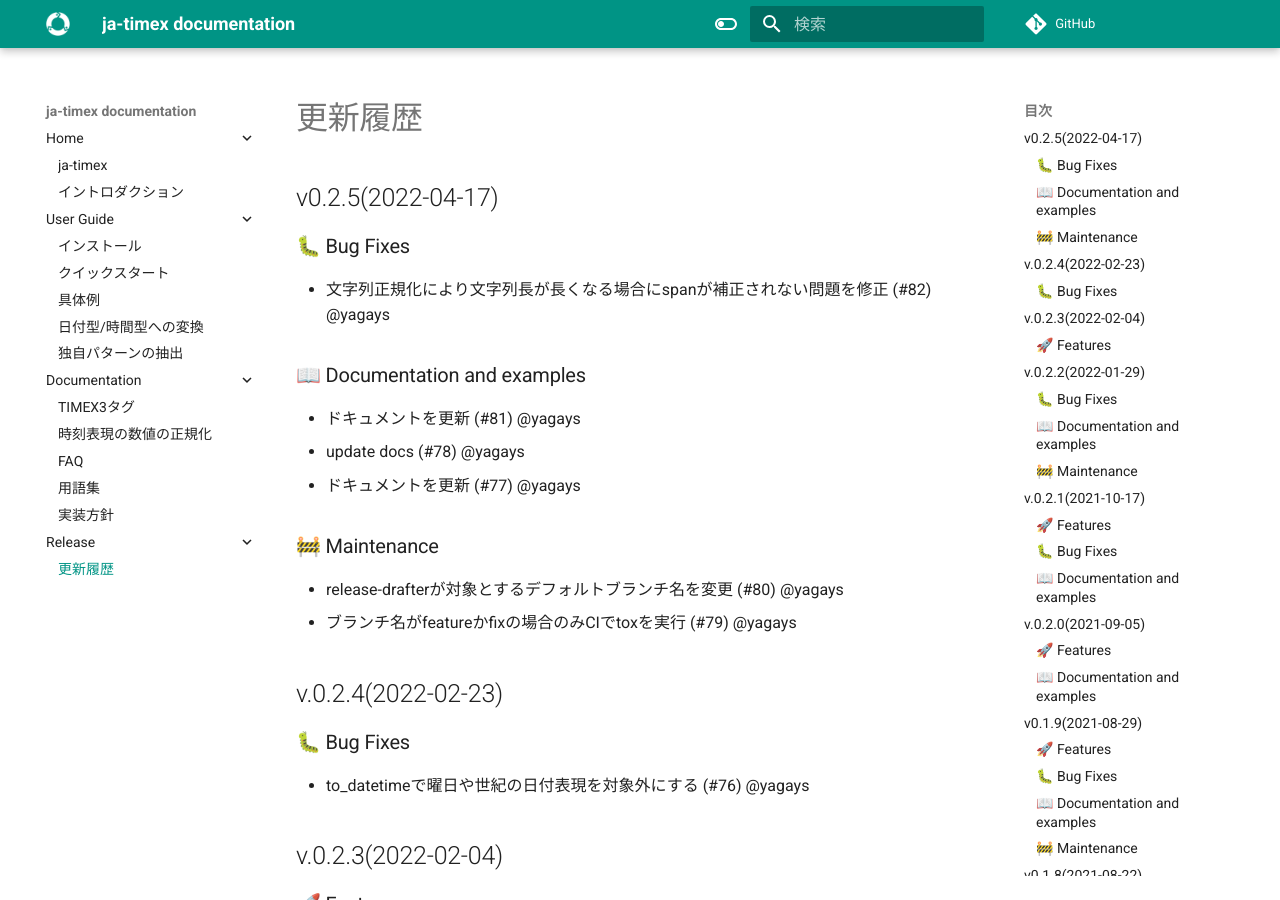
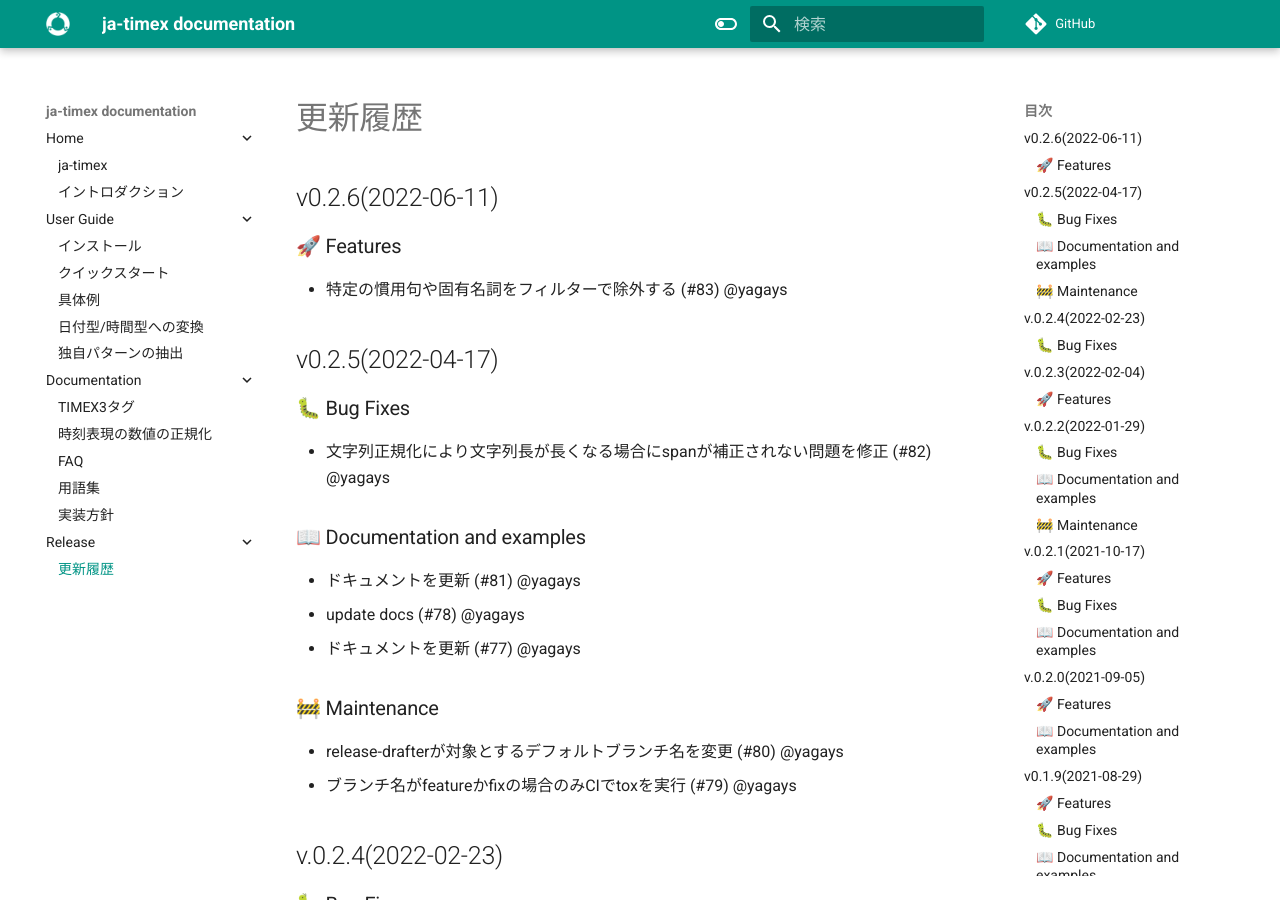
Before and after one commit to yagays/ja-timex, an MkDocs documentation site: the page built from docs/docs/changelog.md, in a window 1280 px wide and 900 px high. Built offline with MkDocs 1.6.1 and Material for MkDocs 9.7.7, drawn with Linux system fonts in a browser that asks for light colours; comment, search, counter and statistics services are not loaded.

Commit message:
bump up version to 0.2.6

```diff
--- a/docs/docs/changelog.md
+++ b/docs/docs/changelog.md
@@ -1,4 +1,9 @@
 # 更新履歴
+
+## v0.2.6(2022-06-11)
+### 🚀 Features
+
+* 特定の慣用句や固有名詞をフィルターで除外する (#83) @yagays
 
 ## v0.2.5(2022-04-17)
 ### 🐛 Bug Fixes
--- a/pyproject.toml
+++ b/pyproject.toml
@@ -1,6 +1,6 @@
 [tool.poetry]
 name = "ja-timex"
-version = "0.2.5"
+version = "0.2.6"
 description = "Analyze and parse natural language temporal expression from Japanese sentences"
 authors = ["Yuki Okuda <y.okuda@dr-ubie.com>"]
 license = "MIT"
```
